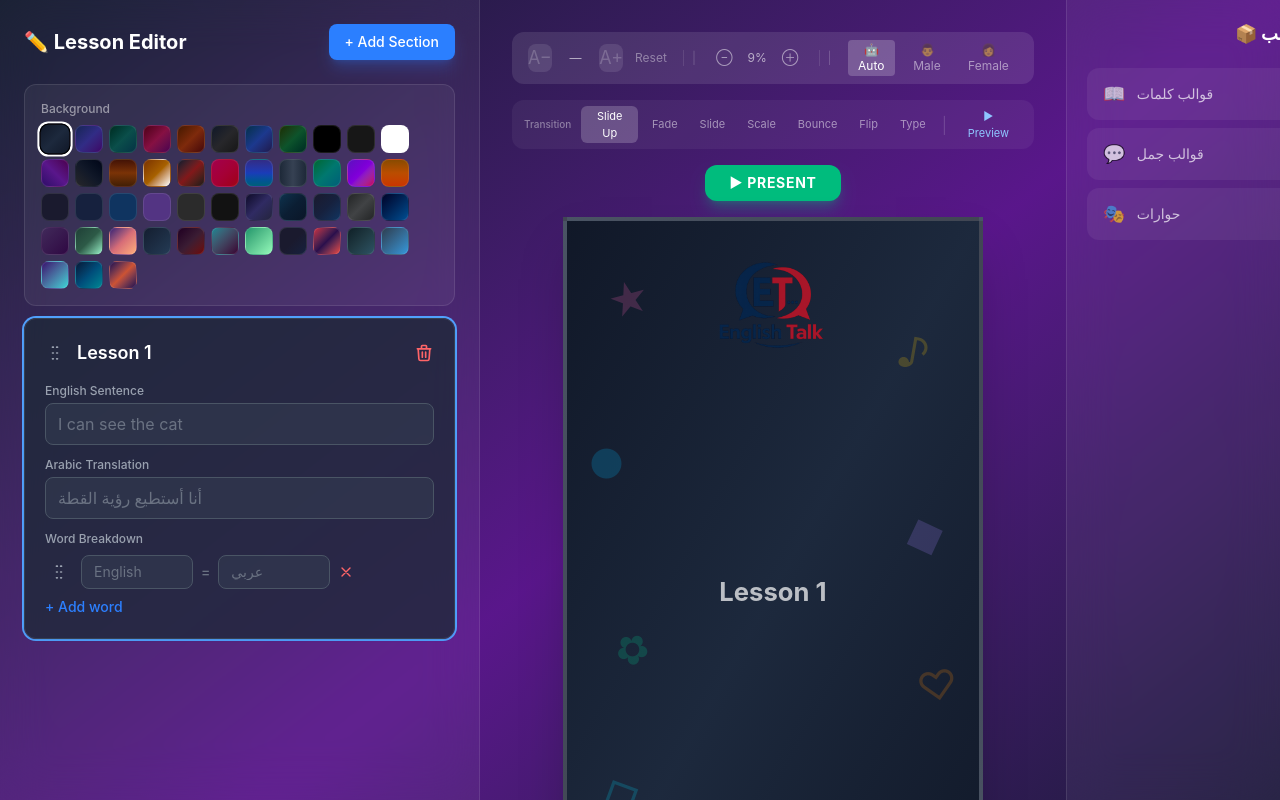
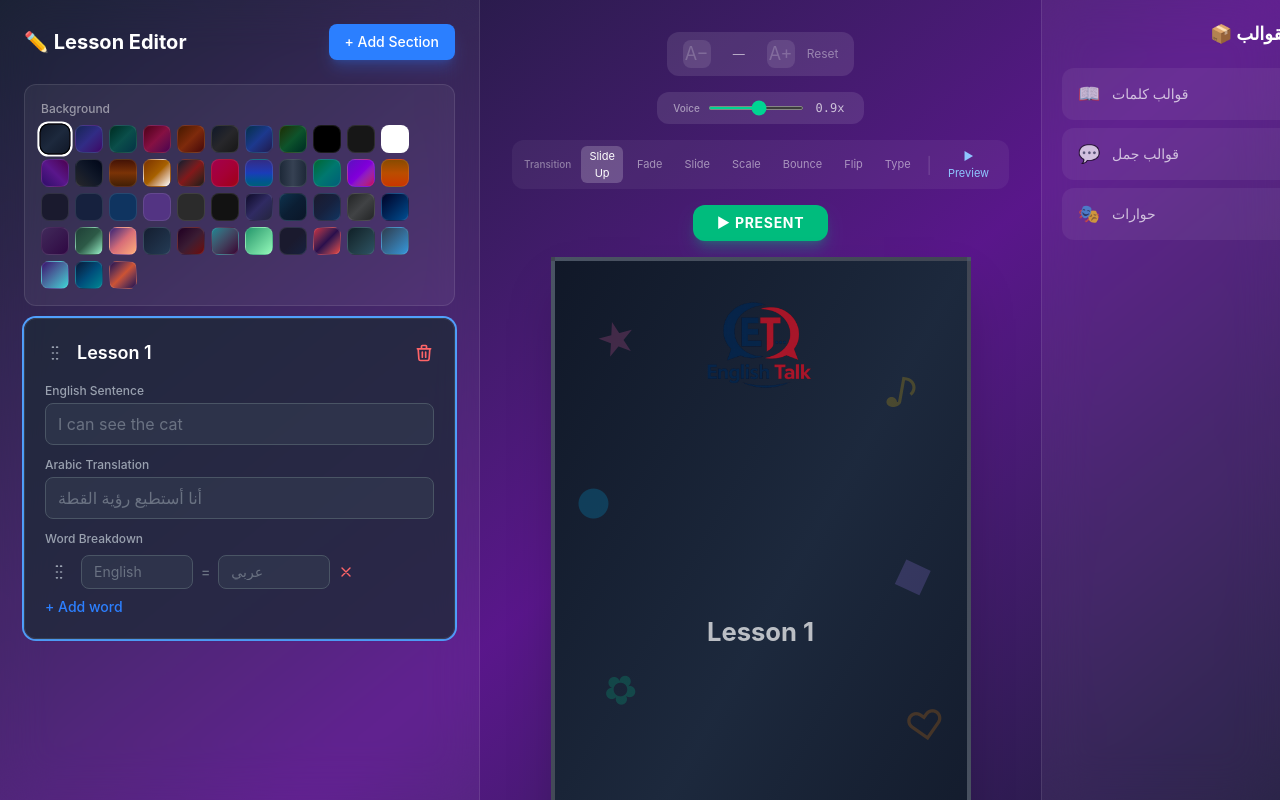
Before and after one commit to mohamedali3261/english-talk, a React (Vite) app: page / in a window 1280 px wide. Shown: the top 800 px of the page. Built offline with nearby package versions, Linux system fonts and the light colour scheme.

Commit message:
Add text-to-speech on click with adjustable voice rate slider

```diff
--- a/src/App.tsx
+++ b/src/App.tsx
@@ -21,8 +21,6 @@ export default function App() {
   const [elementSizes, setElementSizes] = useState<Record<ElementKey, number>>({})
   const [selectedElement, setSelectedElement] = useState<ElementKey | null>(null)
   const [bgIndex, setBgIndex] = useState(0)
-  const [speechRate, setSpeechRate] = useState(0.9)
-  const [voiceGender, setVoiceGender] = useState<'male' | 'female' | 'auto'>('auto')
   const [mobileTab, setMobileTab] = useState<'edit' | 'preview' | 'templates'>('edit')
 
   const getSize = (key: ElementKey) => elementSizes[key] ?? 100
@@ -107,10 +105,6 @@ export default function App() {
           getSize={getSize}
           setElementSizes={setElementSizes}
           bgIndex={bgIndex}
-          speechRate={speechRate}
-          setSpeechRate={setSpeechRate}
-          voiceGender={voiceGender}
-          setVoiceGender={setVoiceGender}
         />
       </div>
       <div className={`${mobileTab !== 'templates' ? 'hidden md:flex' : 'flex'} md:flex flex-col flex-1 md:flex-none md:shrink-0 min-h-0`}>
--- a/src/components/PreviewPanel.tsx
+++ b/src/components/PreviewPanel.tsx
@@ -1,7 +1,26 @@
 import { useState, useEffect, useMemo, type ReactNode } from 'react'
 import type { Section, ElementKey } from '../types.ts'
 import { backgrounds } from '../constants.ts'
-import { speak } from '../utils.ts'
+
+function speak(text: string, rate = 0.9) {
+  window.speechSynthesis.cancel()
+  const utter = new SpeechSynthesisUtterance(text)
+  const isArabic = /[\u0600-\u06FF]/.test(text)
+  utter.lang = isArabic ? 'ar-SA' : 'en-US'
+  utter.rate = rate
+  window.speechSynthesis.speak(utter)
+}
+
+function speakSequential(texts: string[], rate = 0.9) {
+  window.speechSynthesis.cancel()
+  texts.forEach((text) => {
+    const utter = new SpeechSynthesisUtterance(text)
+    const isArabic = /[\u0600-\u06FF]/.test(text)
+    utter.lang = isArabic ? 'ar-SA' : 'en-US'
+    utter.rate = rate
+    window.speechSynthesis.speak(utter)
+  })
+}
 
 type Slide = { sectionIdx: number; type: 'translation' | 'sentence'; section: Section }
 
@@ -13,10 +32,6 @@ interface PreviewPanelProps {
   getSize: (key: ElementKey) => number
   setElementSizes: React.Dispatch<React.SetStateAction<Record<ElementKey, number>>>
   bgIndex: number
-  voiceGender: 'male' | 'female' | 'auto'
-  setVoiceGender: (g: 'male' | 'female' | 'auto') => void
-  speechRate: number
-  setSpeechRate: (r: number) => void
 }
 
 const transitions = [
@@ -29,21 +44,16 @@ const transitions = [
   { value: 'anim-typing', label: 'Type' },
 ]
 
-const genders = [
-  { value: 'auto' as const, label: '🤖 Auto' },
-  { value: 'male' as const, label: '👨 Male' },
-  { value: 'female' as const, label: '👩 Female' },
-]
-
 export default function PreviewPanel({
   sections, selectedElement: selEl, setSelectedElement, changeSize, getSize, setElementSizes,
-  bgIndex, voiceGender, setVoiceGender, speechRate, setSpeechRate,
+  bgIndex,
 }: PreviewPanelProps) {
   const [presentMode, setPresentMode] = useState(false)
   const [presentIndex, setPresentIndex] = useState(0)
   const [revealedCount, setRevealedCount] = useState(0)
   const [transition, setTransition] = useState('anim-fadeSlideUp')
   const [previewKey, setPreviewKey] = useState(0)
+  const [speechRate, setSpeechRate] = useState(0.9)
 
   const slides = useMemo(() => {
     const result: Slide[] = []
@@ -61,11 +71,6 @@ export default function PreviewPanel({
     setRevealedCount(c => Math.max(c, presentIndex))
     const { section: s, type } = slides[presentIndex]
     setSelectedElement(type === 'translation' ? `translation-${s.id}` : `sentence-${s.id}`)
-    if (type === 'translation') {
-      speak(s.translation!, 'ar-SA', 1, 0.9)
-    } else {
-      speak(s.sentence!, 'en-US', 1, 0.9)
-    }
   }, [presentMode, presentIndex, slides, maxIndex])
 
   const enterPresent = () => { setPresentMode(true); setPresentIndex(0); setRevealedCount(0) }
@@ -80,16 +85,14 @@ export default function PreviewPanel({
         <span className="text-white/60 text-xs w-10 text-center">{selEl ? `${getSize(selEl)}%` : '—'}</span>
         <button onClick={() => selEl && changeSize(selEl, 10)} className={`text-lg w-7 h-7 rounded-lg transition-all ${selEl ? 'text-white/70 hover:bg-white/20' : 'text-white/20'} bg-white/10`}>A+</button>
         <button onClick={() => selEl && setElementSizes((prev) => { const n = { ...prev }; delete n[selEl]; return n; })} className="text-white/40 hover:text-white text-xs ml-1 transition-all">Reset</button>
-        <span className="text-white/20 text-xs mx-2 border-l border-white/10 pl-2">|</span>
-        <button onClick={() => setSpeechRate(Math.max(0.3, speechRate - 0.1))} className="text-white/50 hover:text-white text-xs px-1">⊖</button>
-        <span className="text-white/60 text-xs w-8 text-center">{(speechRate * 10).toFixed(0)}%</span>
-        <button onClick={() => setSpeechRate(Math.min(1.5, speechRate + 0.1))} className="text-white/50 hover:text-white text-xs px-1">⊕</button>
-        <span className="text-white/20 text-xs mx-2 border-l border-white/10 pl-2">|</span>
-        {genders.map(g => (
-          <button key={g.value}
-            className={`text-xs px-1.5 py-0.5 rounded transition-all ${voiceGender === g.value ? 'bg-white/20 text-white' : 'text-white/50 hover:text-white'}`}
-            onClick={() => setVoiceGender(g.value)}>{g.label}</button>
-        ))}
+      </div>
+
+      <div className="flex items-center gap-2 bg-white/10 rounded-xl px-4 py-2">
+        <span className="text-[10px] text-white/50 font-medium">Voice</span>
+        <input type="range" min="0.2" max="1.5" step="0.1" value={speechRate}
+          onChange={e => setSpeechRate(+e.target.value)}
+          className="w-24 h-1 accent-emerald-400 cursor-pointer" />
+        <span className="text-white/70 text-xs w-9 text-center font-mono">{speechRate.toFixed(1)}x</span>
       </div>
 
       <div className="flex items-center gap-1.5 bg-white/5 rounded-xl px-3 py-1.5">
@@ -143,8 +146,6 @@ export default function PreviewPanel({
           <img src="/lo.png" className="w-[150px] h-auto object-contain opacity-80" />
         </div>
 
-
-
         <div className="h-full flex flex-col justify-center px-3 py-4 gap-1.5 relative z-10">
           {sections.length === 0 ? (
             <p className="text-white/30 text-sm text-center">Add a template or section</p>
@@ -163,7 +164,7 @@ export default function PreviewPanel({
                 const items: ReactNode[] = []
                 if (s.title) {
                   items.push(
-                    <SectionTitle key={`title-${s.id}-${pk}`} section={s} rate={speechRate} voiceGender={voiceGender} selectedElement={selEl} setSelectedElement={setSelectedElement} getSize={getSize} cls={presentMode && sectionStart === presentIndex || previewTriggered ? transition : ''} />
+                    <SectionTitle key={`title-${s.id}-${pk}`} section={s} selectedElement={selEl} setSelectedElement={setSelectedElement} getSize={getSize} speechRate={speechRate} cls={presentMode && sectionStart === presentIndex || previewTriggered ? transition : ''} />
                   )
                 }
                 const visibleTypes = presentMode ? types.filter((_, ti) => sectionStart + ti <= revealedCount) : types
@@ -172,10 +173,10 @@ export default function PreviewPanel({
                   items.push(
                     <div key={`box-${s.id}-${pk}`} className="bg-white/[0.07] rounded-xl px-3 py-1.5 border border-white/10">
                       {visibleTypes.includes('translation') && (
-                        <SectionItem section={s} type="translation" rate={speechRate} voiceGender={voiceGender} selectedElement={selEl} setSelectedElement={setSelectedElement} getSize={getSize} cls={presentMode && sectionStart + types.indexOf('translation') === presentIndex || previewTriggered ? transition : ''} />
+                        <SectionItem section={s} type="translation" selectedElement={selEl} setSelectedElement={setSelectedElement} getSize={getSize} speechRate={speechRate} cls={presentMode && sectionStart + types.indexOf('translation') === presentIndex || previewTriggered ? transition : ''} />
                       )}
                       {visibleTypes.includes('sentence') && (
-                        <SectionItem section={s} type="sentence" rate={speechRate} voiceGender={voiceGender} selectedElement={selEl} setSelectedElement={setSelectedElement} getSize={getSize} cls={presentMode && sectionStart + types.indexOf('sentence') === presentIndex || previewTriggered ? transition : ''} />
+                        <SectionItem section={s} type="sentence" selectedElement={selEl} setSelectedElement={setSelectedElement} getSize={getSize} speechRate={speechRate} cls={presentMode && sectionStart + types.indexOf('sentence') === presentIndex || previewTriggered ? transition : ''} />
                       )}
                     </div>
                   )
@@ -185,7 +186,7 @@ export default function PreviewPanel({
                   <div key={`words-${s.id}-${pk}`} className="flex flex-col items-center gap-1">
                     <p className="text-[10px] text-white/30 font-medium">— تفكيك الجملة —</p>
                     {words.map(w => (
-                      <WordItem key={`${w.id}-${pk}`} word={w} rate={speechRate} selectedElement={selEl} setSelectedElement={setSelectedElement} getSize={getSize} />
+                      <WordItem key={`${w.id}-${pk}`} word={w} selectedElement={selEl} setSelectedElement={setSelectedElement} getSize={getSize} speechRate={speechRate} />
                     ))}
                   </div>
                 )
@@ -199,52 +200,38 @@ export default function PreviewPanel({
   )
 }
 
-function SectionTitle({ section: s, rate, voiceGender, selectedElement, setSelectedElement, getSize, cls = '' }: {
-  section: Section; rate: number; voiceGender: 'male' | 'female' | 'auto'; selectedElement: ElementKey | null; setSelectedElement: (key: ElementKey | null) => void; getSize: (key: ElementKey) => number; cls?: string
+function SectionTitle({ section: s, selectedElement, setSelectedElement, getSize, speechRate, cls = '' }: {
+  section: Section; selectedElement: ElementKey | null; setSelectedElement: (key: ElementKey | null) => void; getSize: (key: ElementKey) => number; speechRate: number; cls?: string
 }) {
   const eKey = `title-${s.id}`
   const active = selectedElement === eKey
-  const effGender = voiceGender === 'auto' ? (s.gender ?? 'male') : voiceGender
-  const pitch = effGender === 'female' ? 1.7 : 0.85
   return (
     <p className={`text-center font-bold transition-all cursor-pointer px-3 py-1 rounded-lg ${cls} ${active ? 'text-green-300 bg-green-500/15 ring-1 ring-green-400/40' : 'text-white/70'}`}
       style={{ fontSize: `${getSize(eKey) * 0.016}rem` }}
-      onClick={(e) => { e.stopPropagation(); setSelectedElement(eKey); speak(s.title, 'ar-SA', pitch, rate, effGender) }}>{s.title}</p>
+      onClick={(e) => { e.stopPropagation(); setSelectedElement(eKey); speak(s.title, speechRate) }}>{s.title}</p>
   )
 }
 
-function SectionItem({ section: s, type, rate, voiceGender, selectedElement, setSelectedElement, getSize, cls = '' }: {
-  section: Section; type: 'sentence' | 'translation'; rate: number; voiceGender: 'male' | 'female' | 'auto'; selectedElement: ElementKey | null; setSelectedElement: (key: ElementKey | null) => void; getSize: (key: ElementKey) => number; cls?: string
+function SectionItem({ section: s, type, selectedElement, setSelectedElement, getSize, speechRate, cls = '' }: {
+  section: Section; type: 'sentence' | 'translation'; selectedElement: ElementKey | null; setSelectedElement: (key: ElementKey | null) => void; getSize: (key: ElementKey) => number; speechRate: number; cls?: string
 }) {
   const text = type === 'sentence' ? s.sentence : s.translation
   if (!text) return null
   const eKey = `${type}-${s.id}`
   const active = selectedElement === eKey
   const isAr = type === 'translation'
-  const effGender = voiceGender === 'auto' ? (s.gender ?? 'male') : voiceGender
-  const pitch = effGender === 'female' ? 1.7 : 0.85
   return (
     <p className={`text-center leading-tight font-medium transition-all cursor-pointer rounded-lg ${cls} ${active ? 'text-green-300 bg-green-500/15 ring-1 ring-green-400/40' : isAr ? 'text-emerald-300/90' : 'text-white'}`}
       style={{ fontSize: `${getSize(eKey) * (isAr ? 0.013 : 0.014)}rem` }}
-      onClick={(e) => { e.stopPropagation(); setSelectedElement(eKey); speak(text, isAr ? 'ar-SA' : 'en-US', pitch, rate, effGender) }}>{text}</p>
+      onClick={(e) => { e.stopPropagation(); setSelectedElement(eKey); speak(text, speechRate) }}>{text}</p>
   )
 }
 
-function WordItem({ word: w, rate, selectedElement, setSelectedElement, getSize, cls = '' }: {
-  word: { id: string; en: string; ar: string }; rate: number; selectedElement: ElementKey | null; setSelectedElement: (key: ElementKey | null) => void; getSize: (key: ElementKey) => number; cls?: string
+function WordItem({ word: w, selectedElement, setSelectedElement, getSize, speechRate, cls = '' }: {
+  word: { id: string; en: string; ar: string }; selectedElement: ElementKey | null; setSelectedElement: (key: ElementKey | null) => void; getSize: (key: ElementKey) => number; speechRate: number; cls?: string
 }) {
   const eKey = `word-${w.id}`
   const active = selectedElement === eKey
-  const speakWord = () => {
-    if (!window.speechSynthesis) return
-    window.speechSynthesis.cancel()
-    const arUtterance = new SpeechSynthesisUtterance(w.ar)
-    arUtterance.lang = 'ar-SA'; arUtterance.rate = rate; arUtterance.pitch = 1.7
-    const enUtterance = new SpeechSynthesisUtterance(w.en)
-    enUtterance.lang = 'en-US'; enUtterance.rate = rate; enUtterance.pitch = 0.85
-    arUtterance.onend = () => window.speechSynthesis.speak(enUtterance)
-    window.speechSynthesis.speak(arUtterance)
-  }
   return (
     <div
       className={`inline-flex items-center gap-1.5 rounded-xl px-3 py-1 border transition-all cursor-pointer ${cls} ${
@@ -253,7 +240,7 @@ function WordItem({ word: w, rate, selectedElement, setSelectedElement, getSize,
           : 'bg-white/[0.06] border-white/10 hover:border-white/20'
       }`}
       style={{ fontSize: `${getSize(eKey) * 0.013}rem` }}
-      onClick={(e) => { e.stopPropagation(); setSelectedElement(eKey); speakWord(); }}
+      onClick={(e) => { e.stopPropagation(); setSelectedElement(eKey); speakSequential([w.en, w.ar], speechRate) }}
     >
       <span className={`transition-colors ${active ? 'text-green-300' : 'text-white'}`}>{w.en}</span>
       <span className="text-gray-500"> = </span>
--- a/src/utils.ts
+++ b/src/utils.ts
@@ -13,54 +13,3 @@ export const emptySection = (): Section => ({
   translation: '',
   words: [emptyWord()],
 })
-
-let cachedVoices: SpeechSynthesisVoice[] | null = null
-
-function ensureVoices(): SpeechSynthesisVoice[] {
-  if (cachedVoices && cachedVoices.length > 0) return cachedVoices
-  const v = window.speechSynthesis?.getVoices()
-  if (v && v.length > 0) cachedVoices = v
-  return cachedVoices ?? []
-}
-
-if (typeof window !== 'undefined' && window.speechSynthesis) {
-  window.speechSynthesis.onvoiceschanged = () => {
-    const v = window.speechSynthesis.getVoices()
-    if (v.length > 0) cachedVoices = v
-  }
-}
-
-export function speak(text: string, lang: string, pitch = 1, rate = 0.9, gender?: 'male' | 'female') {
-  if (!text || !window.speechSynthesis) return
-  window.speechSynthesis.cancel()
-  const utterance = new SpeechSynthesisUtterance(text)
-  utterance.lang = lang
-
-  const isAr = lang.startsWith('ar')
-  utterance.rate = isAr ? 1 : rate
-  utterance.pitch = isAr ? 0.85 : pitch
-
-  const voices = ensureVoices()
-  if (voices.length > 0) {
-    const langPrefix = lang.split('-')[0]
-    const effGender = isAr ? 'male' : gender
-
-    let voice = voices.find(v =>
-      v.lang.startsWith(langPrefix) &&
-      v.name.includes('Microsoft') &&
-      v.name.toLowerCase().includes(effGender === 'female' ? 'female' : 'male')
-    )
-    if (!voice) voice = voices.find(v =>
-      v.lang.startsWith(langPrefix) &&
-      v.name.includes('Microsoft')
-    )
-    if (!voice) voice = voices.find(v =>
-      v.lang.startsWith(langPrefix) &&
-      v.name.toLowerCase().includes(effGender === 'female' ? 'female' : 'male')
-    )
-    if (!voice) voice = voices.find(v => v.lang.startsWith(langPrefix))
-    if (voice) utterance.voice = voice
-  }
-
-  window.speechSynthesis.speak(utterance)
-}
```
Also changed, not shown: src/components/PreviewSection.tsx (+3 -4 lines), src/components/PreviewWord.tsx (+3 -6 lines).
